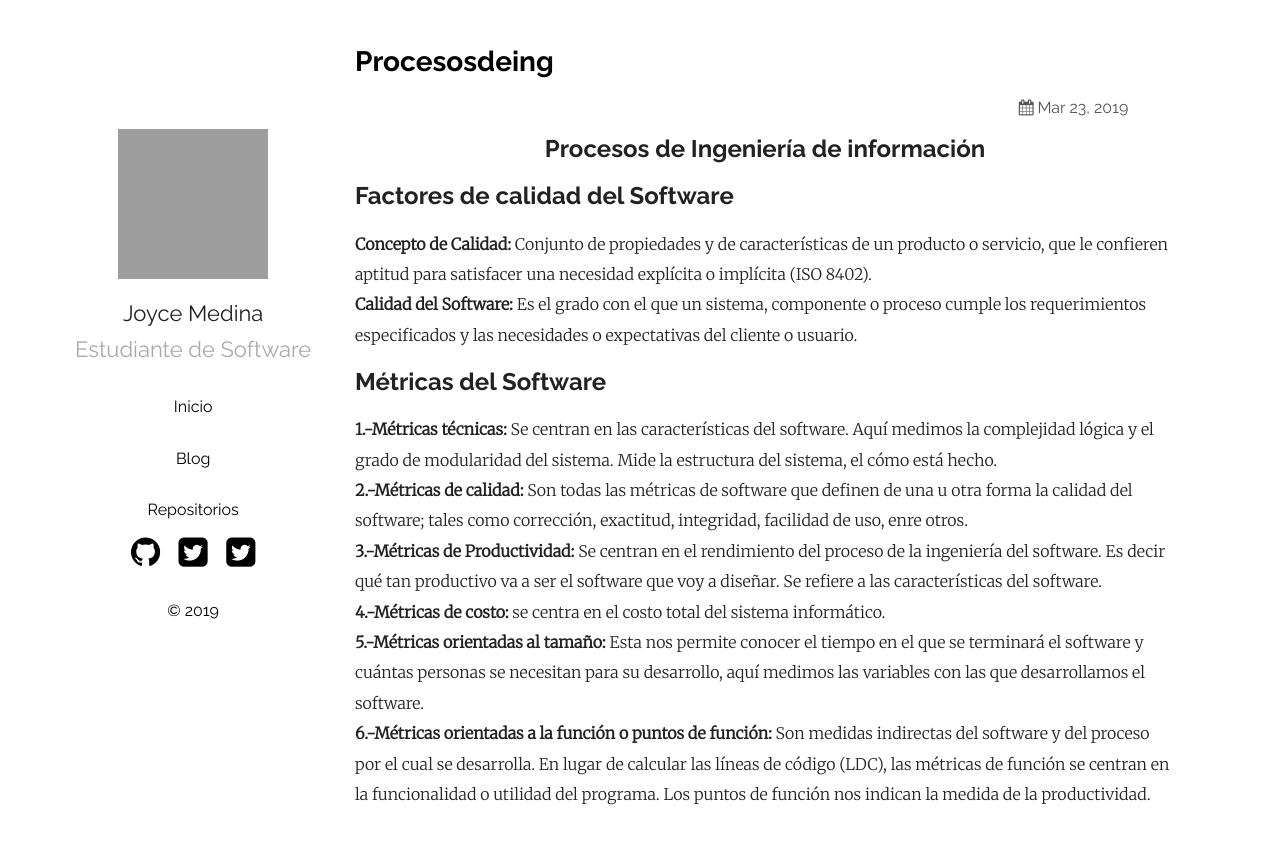
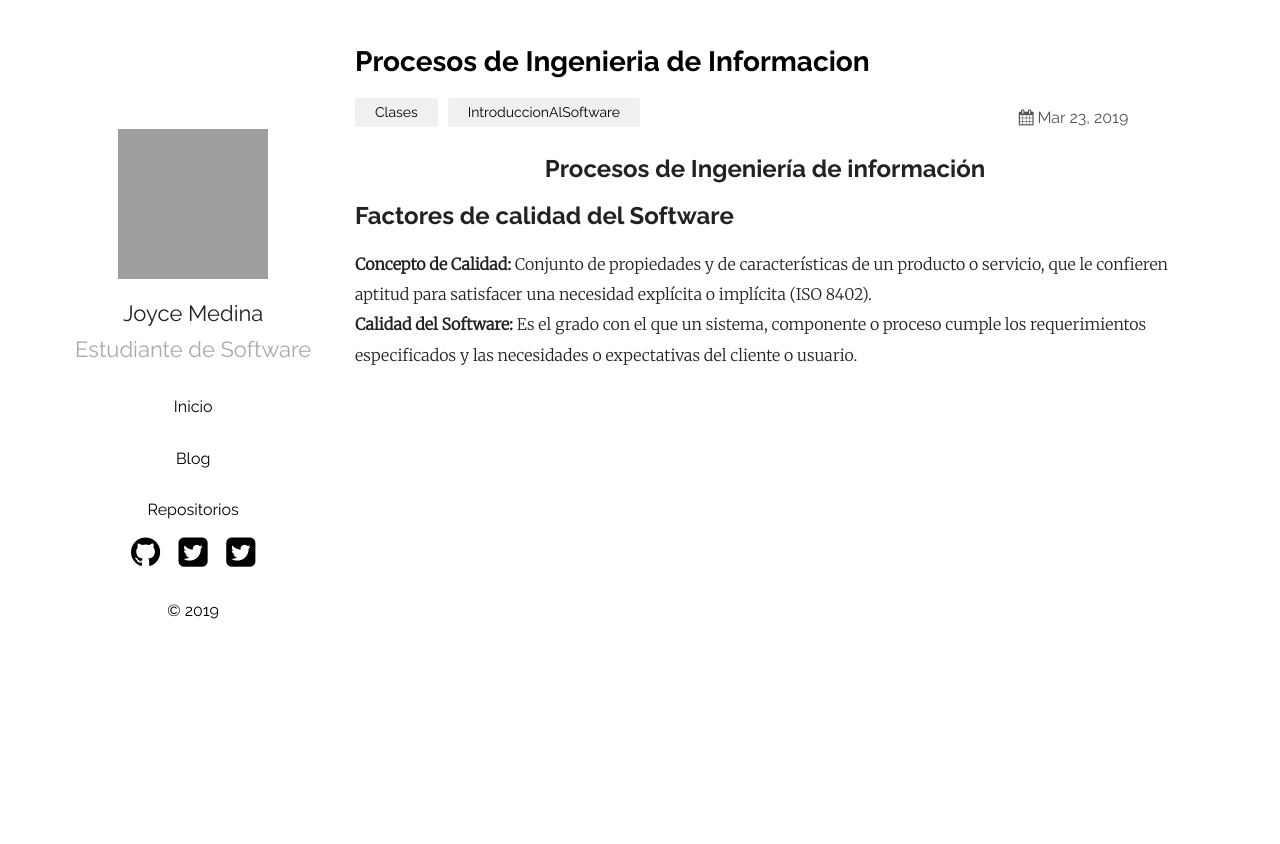
Before and after one commit to DaveNPlay/blo4, a Jekyll site: the page built from _posts/2019-03-23-ProcesosdeING.markdown, in a window 1280 px wide. Shown: the top 844 px of the page. Built offline with Jekyll 4.4.1, drawn with Linux system fonts in a browser that asks for light colours; our own code applies the rules of GitHub Pages for plain Markdown files; grey boxes are pictures that could not be loaded.

Commit message:
Update 2019-03-23-ProcesosdeING.markdown

```diff
--- a/_posts/2019-03-23-ProcesosdeING.markdown
+++ b/_posts/2019-03-23-ProcesosdeING.markdown
@@ -1,11 +1,11 @@
+---
+layout: post
+title:  "Procesos de Ingenieria de Informacion"
+date:   2019-03-23 21:03:36 +0530
+categories: Clases IntroduccionAlSoftware
+---
+
 <center><h2>Procesos de Ingeniería de información</h2></center>
 <h2>Factores de calidad del Software</h2>
 <p><b>Concepto de Calidad:</b> Conjunto de propiedades y de características de un producto o servicio, que le confieren aptitud para satisfacer una necesidad explícita o implícita (ISO 8402).<br>
 <b>Calidad del Software:</b> Es el grado con el que un sistema, componente o proceso cumple los requerimientos especificados y las necesidades o expectativas del cliente o usuario.</p>
-<h2>Métricas del Software</h2>
-<p><b>1.-Métricas técnicas: </b>Se centran en las características del software. Aquí medimos la complejidad lógica y el grado de modularidad del sistema. Mide la estructura del sistema, el cómo está hecho.<br>
-<b>2.-Métricas de calidad: </b> Son todas las métricas de software que definen de una u otra forma la calidad del software; tales como corrección, exactitud, integridad, facilidad de uso, enre otros.<br>
-<b>3.-Métricas de Productividad: </b> Se centran en el rendimiento del proceso de la ingeniería del software. Es decir qué tan productivo va a ser el software que voy a diseñar. Se refiere a las características del software.<br>
-<b>4.-Métricas de costo: </b> se centra en el costo total del sistema informático.<br>
-<b>5.-Métricas orientadas al tamaño: </b> Esta nos permite conocer el tiempo en el que se terminará el software y cuántas personas se necesitan para su desarrollo, aquí medimos las variables con las que desarrollamos el software.<br>
-<b>6.-Métricas orientadas a la función o puntos de función: </b>Son medidas indirectas del software y del proceso por el cual se desarrolla. En lugar de calcular las líneas de código (LDC), las métricas de función se centran en la funcionalidad o utilidad del programa. Los puntos de función nos indican la medida de la productividad.</p>
```
